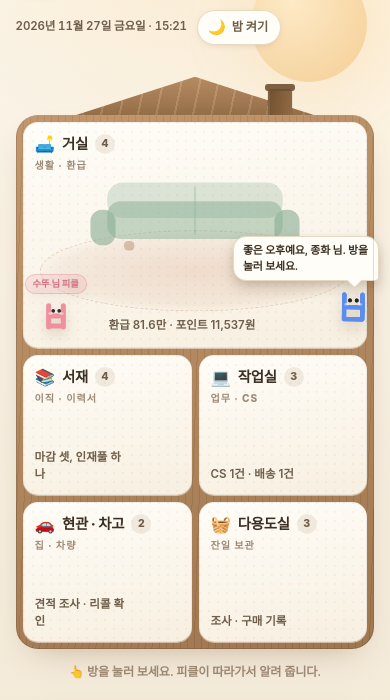
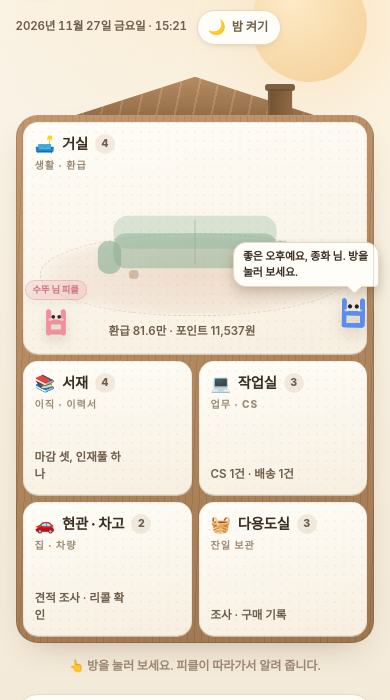
Before and after one commit to mpx9109-alt/Pickle-house, a plain HTML site: page index.html in a window 390 px wide. Shown: the part 68-768 px from the top of the page. Drawn offline with Linux system fonts and the light colour scheme.

Commit message:
카드 텍스트 정렬 정리: 방 상태를 제목 아래로, 소파 위치 조정

```diff
--- a/assets/style.css
+++ b/assets/style.css
@@ -252,7 +252,7 @@ main { padding-bottom: 40px; }
   border-radius: 17px;
   background: linear-gradient(170deg, var(--paper) 0%, var(--paper-2) 100%);
   box-shadow: inset 0 0 0 1px rgba(0, 0, 0, .05), 0 1px 0 rgba(255, 255, 255, .5);
-  min-height: 158px;
+  min-height: 152px;
   overflow: visible;
   transition: box-shadow .25s ease, transform .25s ease, background .6s ease;
   isolation: isolate;
@@ -312,8 +312,8 @@ main { padding-bottom: 40px; }
   pointer-events: none; z-index: 0;
 }
 .sofa {
-  position: absolute; left: 50%; top: 48px; transform: translateX(-50%);
-  width: 70%; max-width: 230px; height: auto;
+  position: absolute; left: 50%; top: 98px; transform: translateX(-50%);
+  width: 68%; max-width: 226px; height: auto;
   color: var(--leaf); z-index: 1; pointer-events: none;
   opacity: .9;
 }
@@ -622,8 +622,9 @@ main { padding-bottom: 40px; }
       "entry utility";
     gap: 7px; padding: 7px; border-radius: 22px;
   }
-  .room { min-height: 140px; border-radius: 15px; }
-  .room--living { min-height: 226px; }
+  .room { min-height: 134px; border-radius: 15px; }
+  .room--living { min-height: 232px; }
+  .sofa { top: 82px; width: 62%; }
   .room-btn { padding: 11px 12px 12px; }
   .room-name { font-size: .9rem; }
   .room-line { font-size: .72rem; padding-right: 52px; }
```
